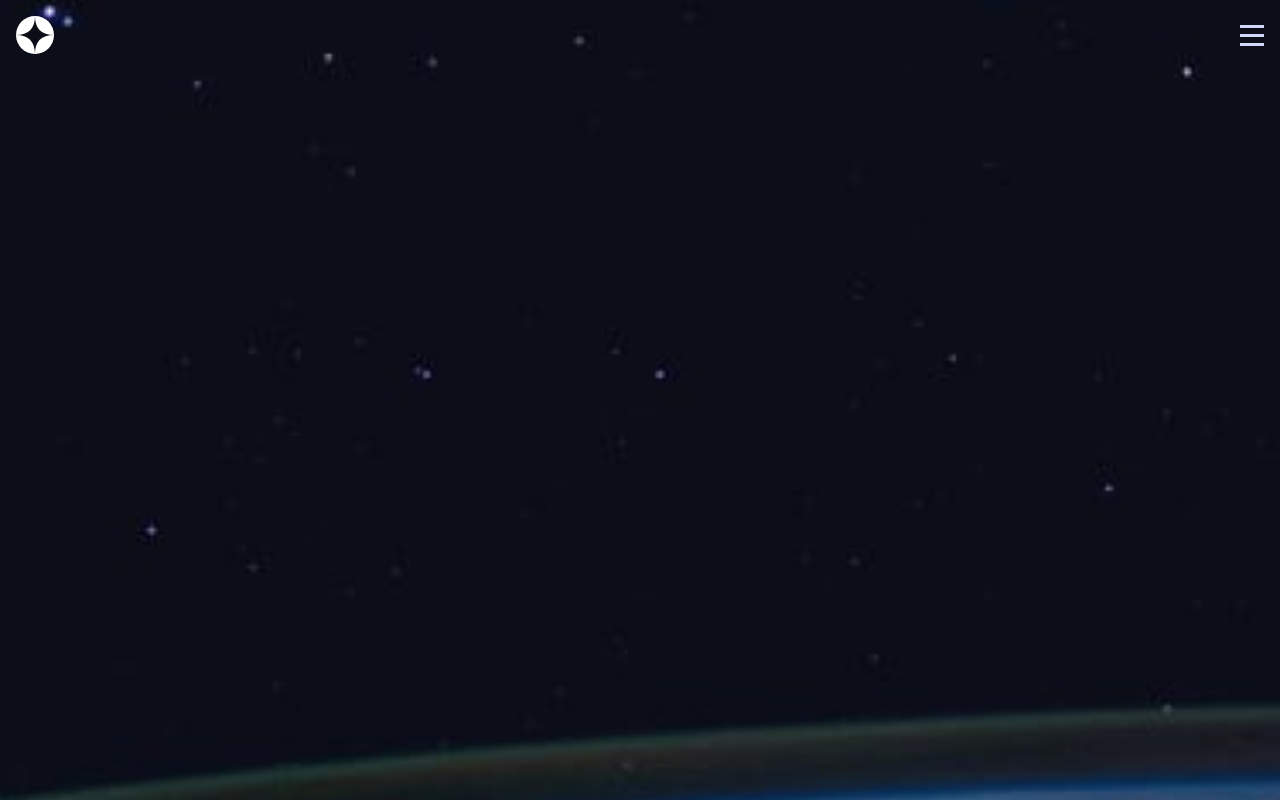
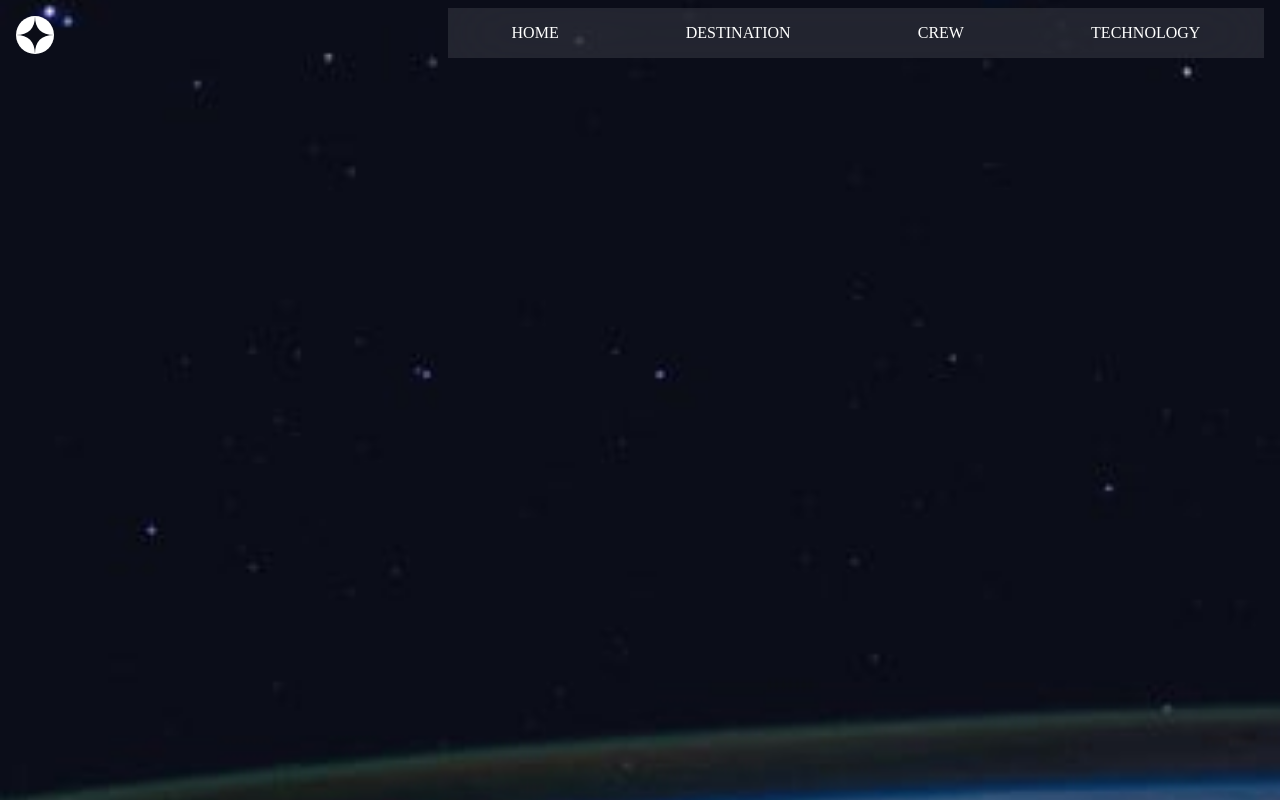
Before and after one commit to StormKing969/space-tourism-website, a React (Create React App) app: page / in a window 1280 px wide. Built offline with nearby package versions, Linux system fonts and the light colour scheme.

Commit message:
navbar fixed

```diff
--- a/public/css/main.css
+++ b/public/css/main.css
@@ -7,6 +7,7 @@
 
 body {
   position: relative;
+  overflow-x: hidden;
 }
 
 .navbar {
@@ -39,14 +40,19 @@ body {
 .menu_open {
   position: fixed;
   inset: 0 0 0 35%;
-  background: rgba(0, 0, 0, 0.333);
-  padding: 1rem;
+  background: rgba(56, 54, 54, 0.333);
+  -webkit-transform: translateX(100%);
+          transform: translateX(100%);
+  -webkit-transition: all ease-in-out 0.3s;
+  transition: all ease-in-out 0.3s;
 }
 
 .menu_open img {
-  -webkit-box-pack: end;
-      -ms-flex-pack: end;
-          justify-content: end;
+  float: right;
+  margin: 1.5rem 1rem;
+  -ms-flex-item-align: center;
+      -ms-grid-row-align: center;
+      align-self: center;
   cursor: pointer;
 }
 
@@ -59,12 +65,13 @@ body {
       -ms-flex-direction: column;
           flex-direction: column;
   list-style: none;
-  margin-top: 6rem;
+  margin: 8rem 0 0 1rem;
 }
 
 .menu_open ul li {
   margin: 1rem;
   cursor: pointer;
+  color: white;
 }
 
 .menu_open ul li a {
@@ -76,11 +83,55 @@ body {
   margin-right: .5rem;
 }
 
+.menu_open ul li a:hover {
+  color: rgba(255, 250, 250, 0.633);
+}
+
 @supports ((-webkit-backdrop-filter: blur(2rem)) or (backdrop-filter: blur(2rem))) {
   .menu_open {
     background: rgba(255, 255, 255, 0.1);
     -webkit-backdrop-filter: blur(2rem);
             backdrop-filter: blur(2rem);
+  }
+}
+
+@media screen and (min-width: 720px) {
+  .menu_close {
+    display: none !important;
+  }
+  .menu_open {
+    -webkit-transform: translateX(0) !important;
+            transform: translateX(0) !important;
+    height: -webkit-fit-content;
+    height: -moz-fit-content;
+    height: fit-content;
+    margin-top: .5rem;
+    margin-right: 1rem;
+  }
+  .menu_open img {
+    display: none;
+  }
+  .menu_open ul {
+    display: -webkit-box;
+    display: -ms-flexbox;
+    display: flex;
+    -webkit-box-orient: horizontal;
+    -webkit-box-direction: normal;
+        -ms-flex-direction: row;
+            flex-direction: row;
+    -webkit-box-align: center;
+        -ms-flex-align: center;
+            align-items: center;
+    -ms-flex-pack: distribute;
+        justify-content: space-around;
+    margin: 0;
+    padding: 0;
+  }
+  .menu_open ul li a:hover {
+    text-decoration: underline;
+  }
+  .menu_open ul li a span {
+    display: none;
   }
 }
 
--- a/scss/components/navbar/_navbar.scss
+++ b/scss/components/navbar/_navbar.scss
@@ -23,10 +23,13 @@
     position: fixed;
     inset: 0 0 0 35%;
     background: $hamburger-menu-bg-noblur;
-    padding: 1rem;
+    transform: translateX(100%);
+    transition: $transition;
 
     img {
-        justify-content: end;
+        float: right;
+        margin: 1.5rem 1rem;
+        align-self: center;
         cursor: pointer;
     }
 
@@ -34,11 +37,12 @@
         display: flex;
         flex-direction: column;
         list-style: none;
-        margin-top: 6rem;
+        margin: 8rem 0 0 1rem;
 
         li {
             margin: 1rem;
             cursor: pointer;
+            color: $nav-link;
 
             a {
                 text-decoration: none;
@@ -46,6 +50,10 @@
 
                 span {
                     margin-right: .5rem;
+                }
+
+                &:hover {
+                    color: $nav-link-hover;
                 }
             }
         }
@@ -60,5 +68,46 @@
 }
 
 @media screen and (min-width: 720px) {
+    .menu_close {
+        display: none !important;
+    }
+
+    .menu_open {
+        transform: translateX(0) !important;
+        height: fit-content;
+        margin-top: .5rem;
+        margin-right: 1rem;
+
+        img {
+            display: none;
+        }
+
+        ul {
+            display: flex;
+            flex-direction: row;
+            align-items: center;
+            justify-content: space-around;
+            margin: 0;
+            padding: 0;
+
+            li {
+
+                a {
+
+                    &:hover {
+                        text-decoration: underline;
+                    }
+
+                    span {
+                        display: none;
+                    }
+                }
+            }
+        }
+    }
+}
+
+@media screen and (min-width: 1020) {
+
 
 }
--- a/scss/main.scss
+++ b/scss/main.scss
@@ -8,6 +8,7 @@
 
 body {
     position: relative;
+    overflow-x: hidden;
 }
 
 @import "./components/navbar/navbar";
--- a/scss/shared/_variables.scss
+++ b/scss/shared/_variables.scss
@@ -1,5 +1,6 @@
 $transition: all ease-in-out .3s;
 
 $hamburger-menu-bg-blur: hsla(0, 0%, 100%, 0.1);
-$hamburger-menu-bg-noblur: rgba(0, 0, 0, 0.333);
+$hamburger-menu-bg-noblur: rgba(56, 54, 54, 0.333);
 $nav-link: hsl(0, 0%, 100%);
+$nav-link-hover: hsla(0, 100%, 99%, 0.633);
--- a/src/components/Navbar/HamburgerMenu.jsx
+++ b/src/components/Navbar/HamburgerMenu.jsx
@@ -15,7 +15,7 @@ const HamburgerMenu = () => {
                 <img src={ HamburgerMenuIcon } alt='hamburger menu icon' onClick={ handleClick } />
             </div>
 
-            <div className='menu_open' style={{display: showMenu ? "none" : "block"}} >
+            <div className='menu_open' style={{transform: showMenu ? "translateX(100%)" : "translateX(0)"}}>
                 <img src={ CloseIcon } alt='close icon' onClick={handleClick} />
 
                 <ul>
```
